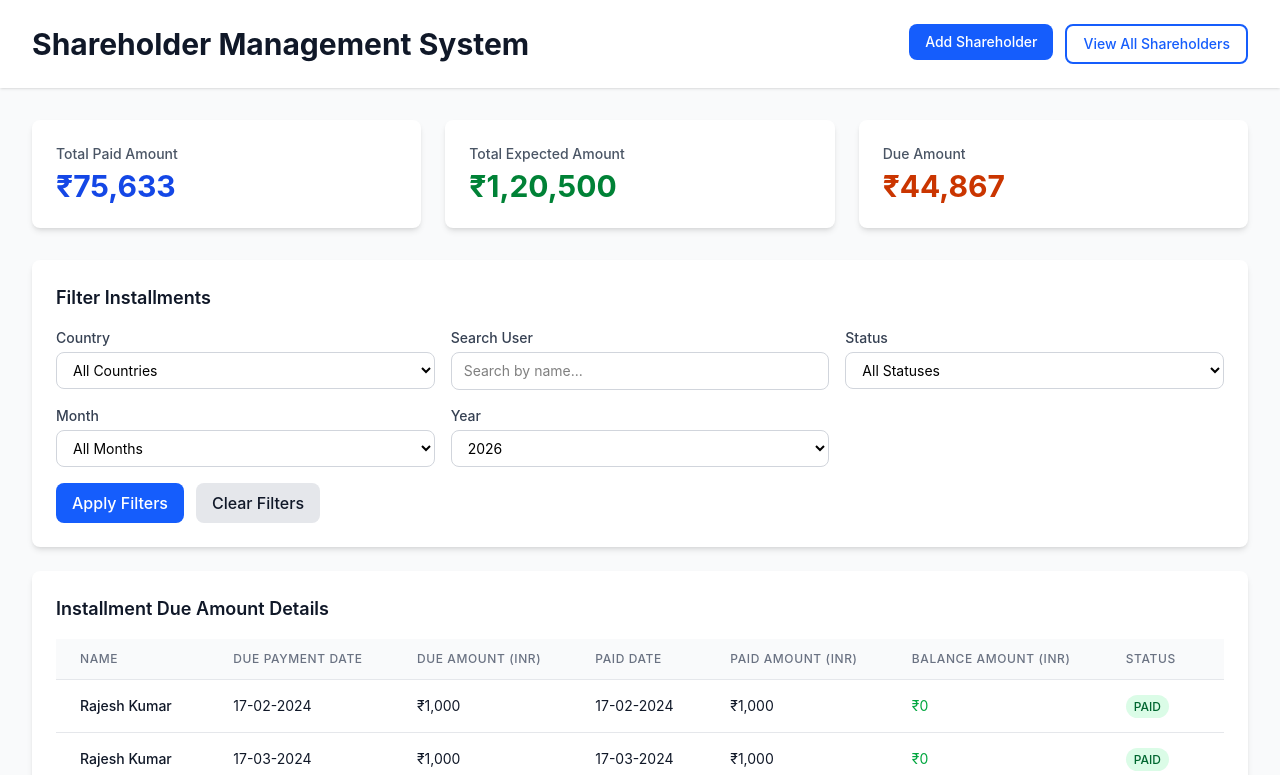
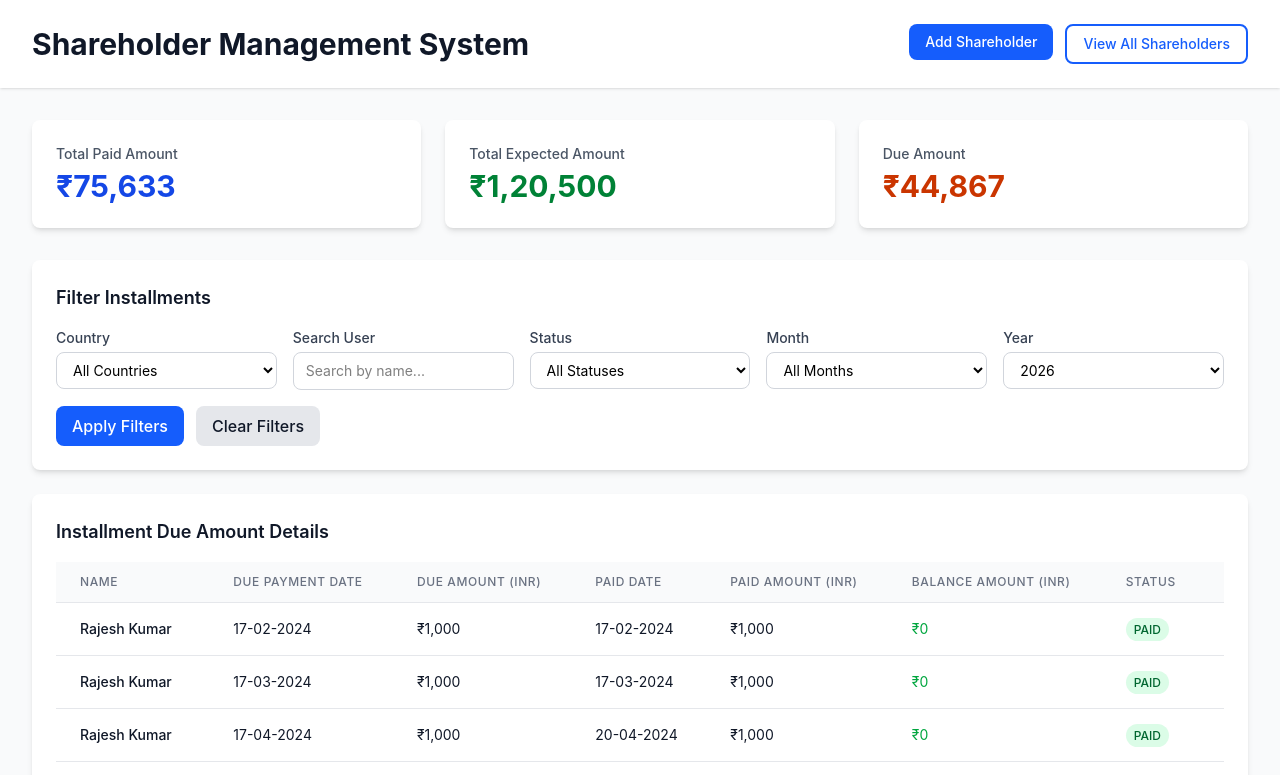
Before and after one commit to hashinmohammed/nuox-assignment, a Next.js app: page / in a window 1280 px wide. Shown: the top 775 px of the page. Built offline with nearby package versions, Linux system fonts and the light colour scheme.

Commit message:
button hover fix

```diff
--- a/src/components/InstallmentFilters.jsx
+++ b/src/components/InstallmentFilters.jsx
@@ -68,7 +68,7 @@ export default function InstallmentFilters({ onFilterChange, countries = [] }) {
         Filter Installments
       </h3>
       <form onSubmit={handleSubmit}>
-        <div className="grid grid-cols-1 sm:grid-cols-2 lg:grid-cols-3 gap-4 mb-4">
+        <div className="grid grid-cols-1 sm:grid-cols-2 lg:grid-cols-5 gap-4 mb-4">
           {/* Country Filter */}
           <div>
             <label className="block text-sm font-medium text-gray-700 mb-1">
--- a/src/components/ui/Button.jsx
+++ b/src/components/ui/Button.jsx
@@ -8,7 +8,7 @@ export default function Button({
   ...props
 }) {
   const baseStyles =
-    "px-4 py-2 rounded-lg font-medium transition-all duration-200 focus:outline-none focus:ring-2 focus:ring-offset-2 disabled:opacity-50 disabled:cursor-not-allowed";
+    "px-4 py-2 rounded-lg font-medium transition-all duration-200 focus:outline-none focus:ring-2 focus:ring-offset-2 disabled:opacity-50 disabled:cursor-not-allowed cursor-pointer";
 
   const variants = {
     primary: "bg-blue-600 text-white hover:bg-blue-700 focus:ring-blue-500",
```
